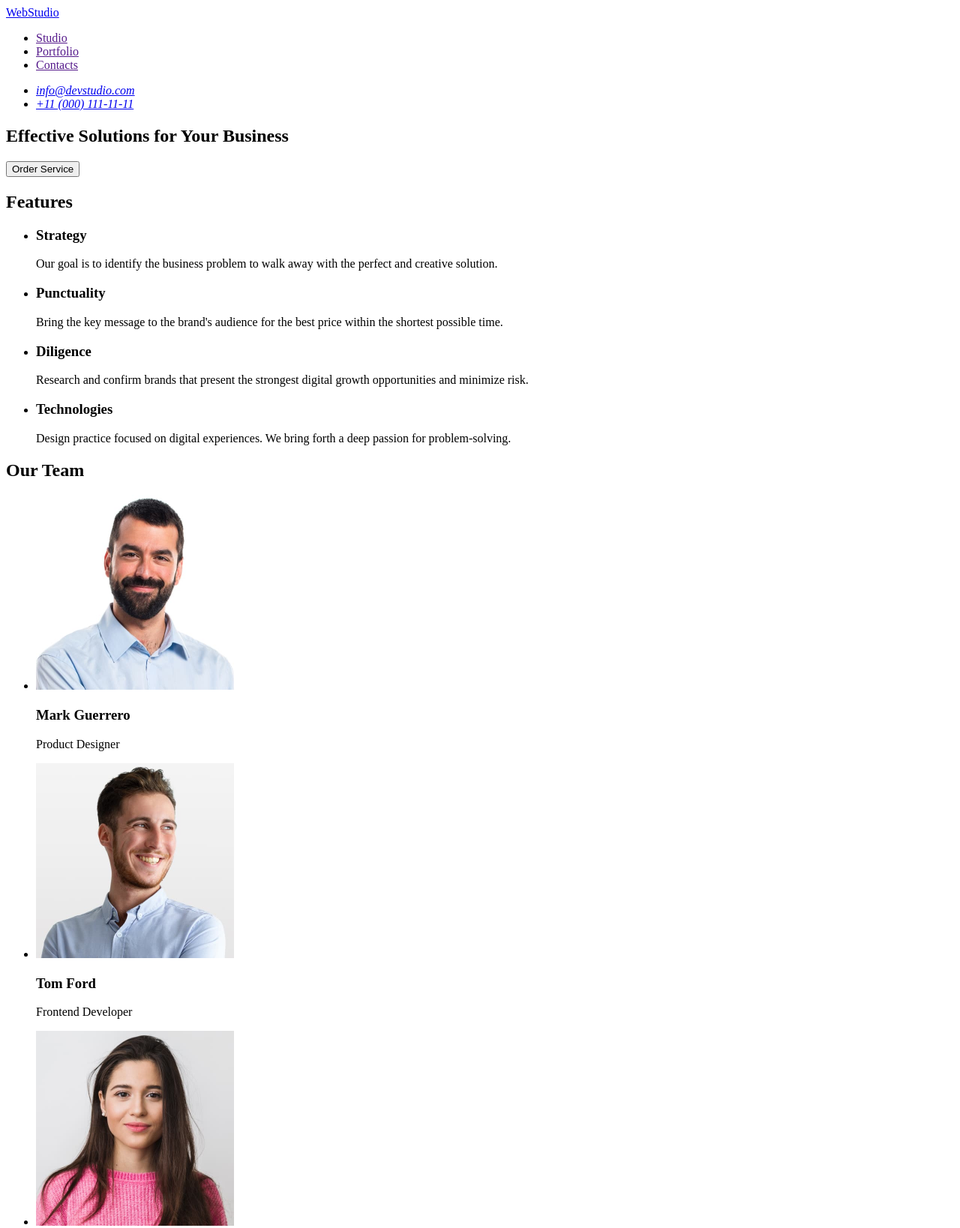
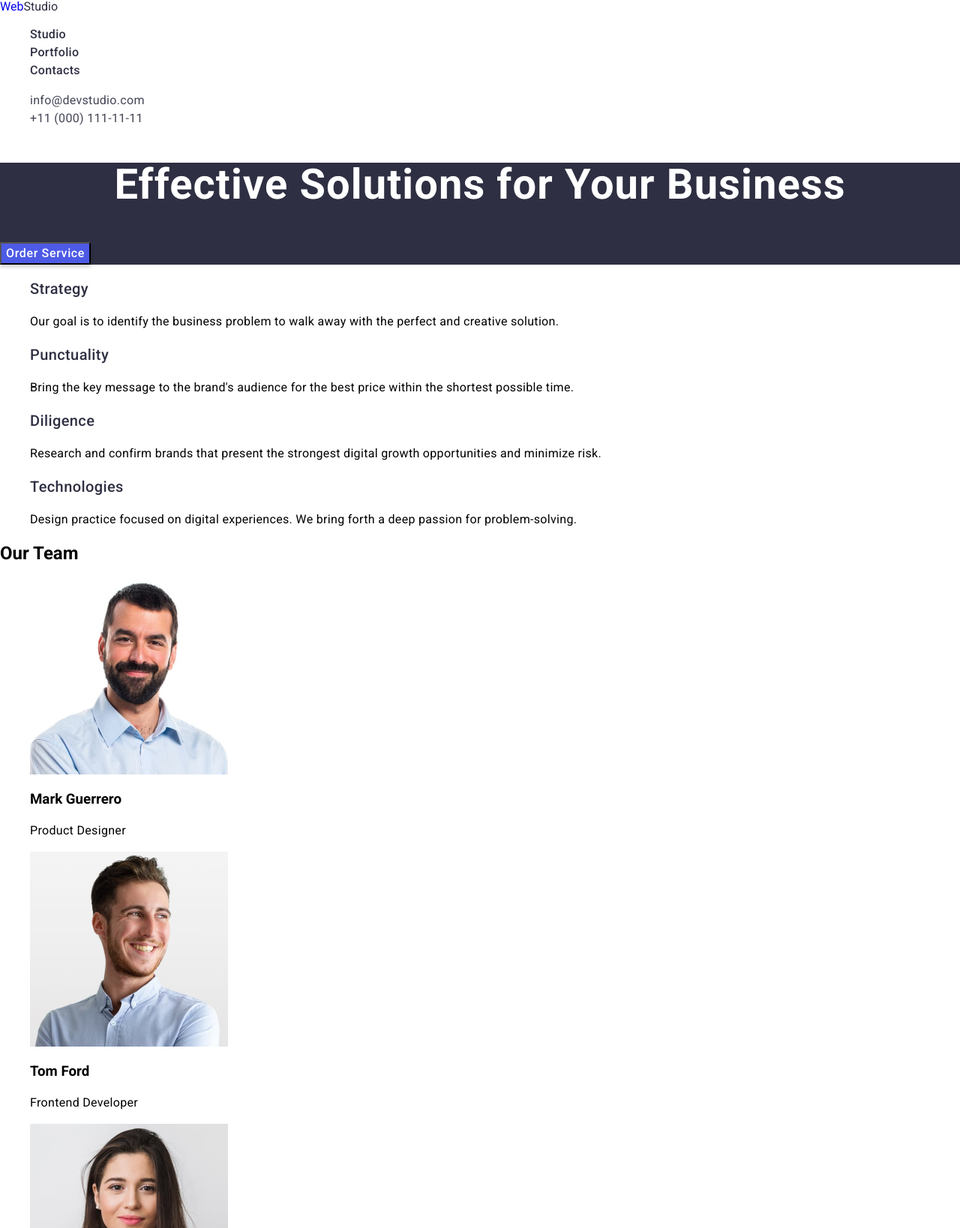
Before and after one commit to SkliarovskaAnastasiia/goit-markup-hw-02, a plain HTML site: page index.html in a window 1280 px wide. Shown: the top 1638 px of the page at 75% size. Drawn offline with nearby package versions, Linux system fonts and the light colour scheme.

Commit message:
add changes in html markup and file styles.css

```diff
--- a/css/styles.css
+++ b/css/styles.css
@@ -0,0 +1,94 @@
+body {
+    font-family: "Roboto", sans-serif;
+    font-color: #434455;
+    background-color: #ffff;
+}
+
+ul, ol {
+    list-style-type: none;
+}
+
+a {
+    text-decoration: none;
+}
+
+/* header */
+.logo {
+    font-weight: 700;
+    font-size: 18px;
+    line-height: 1.17;
+    letter-spacing: 0.03em;
+    text-transform: uppercase;
+    color: #4d5ae5;
+}
+.logo-accent {
+    color: #2e2f42;
+}
+
+.nav-link {
+    font-weight: 500;
+    font-size: 16px;
+    line-height: 1.5;
+    letter-spacing: 0.02em;
+    color: #2e2f42;
+}
+
+.contacts {
+    font-style: normal;
+}
+
+.contacts-link {
+    font-size: 16px;
+    line-height: 1.5;
+    letter-spacing: 0.02em;
+    color: #434455;
+}
+
+.nav-link:hover,
+.nav-link:focus,
+.contacts-link:hover,
+.contacts-link:focus {
+    color: #404bbf;
+}
+
+/* features */
+.section {
+    background: #2e2f42;
+}
+
+.section-title {
+    font-size: 56px;
+    line-height: 1.07;
+    letter-spacing: 0.02em;
+    text-align: center;
+    color: #fff;
+}
+
+.section-button {
+    box-shadow: 0 4px 4px 0 rgba(0, 0, 0, 0.15);
+    background: #4d5ae5;
+    font-weight: 500;
+    font-size: 16px;
+    line-height: 1.5;
+    letter-spacing: 0.04em;
+    color: #fff;
+}
+
+.section-button:hover,
+.section-button:focus {
+    background: #404bbf;
+}
+
+.features-title {
+    font-weight: 500;
+    font-size: 20px;
+    line-height: 1.2;
+    letter-spacing: 0.02em;
+    color: #2e2f42;
+}
+
+.item-text {
+    font-size: 16px;
+    line-height: 1.5;
+    letter-spacing: 0.02em;
+}
--- a/index.html
+++ b/index.html
@@ -4,62 +4,89 @@
     <meta charset="UTF-8" />
     <meta name="description" content="Web Studio" />
     <title>WebStudio</title>
+
+    <link rel="preconnect" href="https://fonts.googleapis.com" />
+    <link rel="preconnect" href="https://fonts.gstatic.com" crossorigin />
+    <link
+      href="https://fonts.googleapis.com/css2?family=Raleway:wght@700&family=Roboto:wght@400;500;700&display=swap"
+      rel="stylesheet"
+    />
+    <link
+      rel="stylesheet"
+      href="https://cdnjs.cloudflare.com/ajax/libs/modern-normalize/3.0.0/modern-normalize.min.css"
+      integrity="sha512-3axTZ/bKFZH5/qLFTl4U+mDbBDFW+5QO5L7D1HnOhlhJbcNDIVJxoNm6It77g0eUdzfKZlHirayqRC2qJaAOJw=="
+      crossorigin="anonymous"
+      referrerpolicy="no-referrer"
+    />
+
     <link href="./css/styles.css" rel="stylesheet" />
   </head>
 
   <body>
-    <header>
-      <nav>
-        <a href="./index.html"> WebStudio </a>
-        <ul>
-          <li><a href="">Studio</a></li>
-          <li><a href="">Portfolio</a></li>
-          <li><a href="">Contacts</a></li>
+    <header class="page-header">
+      <nav class="peader-nav">
+        <a class="header-logo" href="./index.html">
+          Web<span class="logo-accent">Studio</span></a
+        >
+        <ul class="nav-list">
+          <li class="nav-item">
+            <a class="nav-link" href="./index.html">Studio</a>
+          </li>
+          <li class="nav-item"><a class="nav-link" href="">Portfolio</a></li>
+          <li class="nav-item"><a class="nav-link" href="">Contacts</a></li>
         </ul>
       </nav>
 
-      <address>
-        <ul>
-          <li><a href="mailto:info@devstudio.com">info@devstudio.com</a></li>
-          <li><a href="tel:+110001111111">+11 (000) 111-11-11</a></li>
+      <address class="contacts">
+        <ul class="contacts-list">
+          <li class="contacts-item">
+            <a class="contacts-link" href="mailto:info@devstudio.com"
+              >info@devstudio.com</a
+            >
+          </li>
+          <li class="contacts-item">
+            <a class="contacts-link" href="tel:+110001111111"
+              >+11 (000) 111-11-11</a
+            >
+          </li>
         </ul>
       </address>
     </header>
 
-    <main>
-      <section>
-        <h1>Effective Solutions for Your Business</h1>
+    <main class="page-content">
+      <section class="section">
+        <h1 class="section-title">Effective Solutions for Your Business</h1>
 
-        <button type="button">Order Service</button>
+        <button class="section-button" type="button">Order Service</button>
       </section>
 
-      <section>
-        <h2>Features</h2>
-        <ul>
-          <li>
-            <h3>Strategy</h3>
-            <p>
+      <section class="features">
+        <!-- <h2 class="features-title">Features</h2> -->
+        <ul class="features-list">
+          <li class="features-item">
+            <h3 class="features-title">Strategy</h3>
+            <p class="item-text">
               Our goal is to identify the business problem to walk away with the
               perfect and creative solution.
             </p>
           </li>
-          <li>
-            <h3>Punctuality</h3>
-            <p>
+          <li class="features-item">
+            <h3 class="features-title">Punctuality</h3>
+            <p class="item-text">
               Bring the key message to the brand's audience for the best price
               within the shortest possible time.
             </p>
           </li>
-          <li>
-            <h3>Diligence</h3>
-            <p>
+          <li class="features-item">
+            <h3 class="features-title">Diligence</h3>
+            <p class="item-text">
               Research and confirm brands that present the strongest digital
               growth opportunities and minimize risk.
             </p>
           </li>
-          <li>
-            <h3>Technologies</h3>
-            <p>
+          <li class="features-item">
+            <h3 class="features-title">Technologies</h3>
+            <p class="item-text">
               Design practice focused on digital experiences. We bring forth a
               deep passion for problem-solving.
             </p>
@@ -67,122 +94,134 @@
         </ul>
       </section>
 
-      <section>
-        <h2>Our Team</h2>
-        <ul>
-          <li>
+      <section class="team-description">
+        <h2 class="team-description-title">Our Team</h2>
+        <ul class="team-description-list">
+          <li class="team-description-item">
             <img
+              class="team-description-image"
               src="./images/Mark Guerrero.jpg"
               alt="Mark Guerrero's foto"
               width="264"
               height="260"
             />
-            <h3>Mark Guerrero</h3>
-            <p>Product Designer</p>
+            <h3 class="item-title">Mark Guerrero</h3>
+            <p class="item-text">Product Designer</p>
           </li>
           <li>
             <img
+              class="team-description-image"
               src="./images/Tom Ford.jpg"
               alt="Tom Ford's foto"
               width="264"
               height="260"
             />
-            <h3>Tom Ford</h3>
-            <p>Frontend Developer</p>
+            <h3 class="item-title">Tom Ford</h3>
+            <p class="item-text">Frontend Developer</p>
           </li>
           <li>
             <img
+              class="team-description-image"
               src="./images/Camila Garcia.jpg"
               alt="Camila Garcia's foto"
               width="264"
               height="260"
             />
-            <h3>Camila Garcia</h3>
-            <p>Marketing</p>
+            <h3 class="item-title">Camila Garcia</h3>
+            <p class="item-text">Marketing</p>
           </li>
           <li>
             <img
+              class="team-description-image"
               src="./images/Tom Ford.jpg"
               alt="Daniel Wilson's foto"
               width="264"
               height="260"
             />
-            <h3>Daniel Wilson</h3>
-            <p>UI Designer</p>
+            <h3 class="item-title">Daniel Wilson</h3>
+            <p class="item-text">UI Designer</p>
           </li>
         </ul>
       </section>
 
-      <section>
-        <h2>Our Portfolio</h2>
-        <ul>
-          <li>
+      <section class="portfolio-descriotion">
+        <h2 class="portfolio-descriotion-title">Our Portfolio</h2>
+        <ul class="portfolio-descriotion-list">
+          <li class="portfolio-descriotion-item">
             <img
+              class="portfolio-descriotion-image"
               src="./images/banking app.jpg"
               alt="Banking App"
               width="360"
               height="300"
             />
-            <h3>Banking App</h3>
-            <p>App</p>
+            <h3 class="item-title">Banking App</h3>
+            <p class="item-text">App</p>
           </li>
-          <li>
+          <li class="portfolio-descriotion-item">
             <img
+              class="portfolio-descriotion-image"
               src="./images/cashless payment.jpg"
               alt="Ceshless Payment"
               width="360"
               height="300"
             />
-            <h3>Ceshless Payment</h3>
-            <p>Marketing</p>
+            <h3 class="item-title">Ceshless Payment</h3>
+            <p class="item-text">Marketing</p>
           </li>
-          <li>
+          <li class="portfolio-descriotion-item">
             <img
+              class="portfolio-descriotion-image"
               src="./images/meditation app.jpg"
               alt="Meditation App"
               width="360"
               height="300"
             />
-            <h3>Meditation App</h3>
-            <p>App</p>
+            <h3 class="item-title">Meditation App</h3>
+            <p class="item-text">App</p>
           </li>
-          <li>
+          <li class="portfolio-descriotion-item">
             <img
+              class="portfolio-descriotion-image"
               src="./images/taxi service.jpg"
               alt="Taxi service"
               width="360"
               height="300"
             />
-            <h3>Taxi Service</h3>
-            <p>Marketing</p>
+            <h3 class="item-title">Taxi Service</h3>
+            <p class="item-text">Marketing</p>
           </li>
-          <li>
+          <li class="portfolio-descriotion-item">
             <img
+              class="portfolio-descriotion-image"
               src="./images/screen illustration.jpg"
               alt="Screen Illustrations"
               width="360"
               height="300"
             />
-            <h3>Screen Illustrations</h3>
-            <p>Design</p>
+            <h3 class="item-title">Screen Illustrations</h3>
+            <p class="item-text">Design</p>
           </li>
-          <li>
+          <li class="portfolio-descriotion-item">
             <img
+              class="portfolio-descriotion-image"
               src="./images/online courses.jpg"
               alt="Online Courses"
               width="360"
               height="300"
             />
-            <h3>Online Courses</h3>
-            <p>Marketing</p>
+            <h3 class="item-title">Online Courses</h3>
+            <p class="item-text">Marketing</p>
           </li>
         </ul>
       </section>
     </main>
 
-    <footer>
-      <a href="./index.html"> WebStudio </a>
-      <p>
+    <footer class="page-footer">
+      <a class="footer-logo" href="./index.html">
+        Web<span class="logo-accent">Studio</span>
+      </a>
+      <p class="footer-text">
         Increase the flow of customers and sales for your business with digital
         marketing & growth solutions.
       </p>
```
